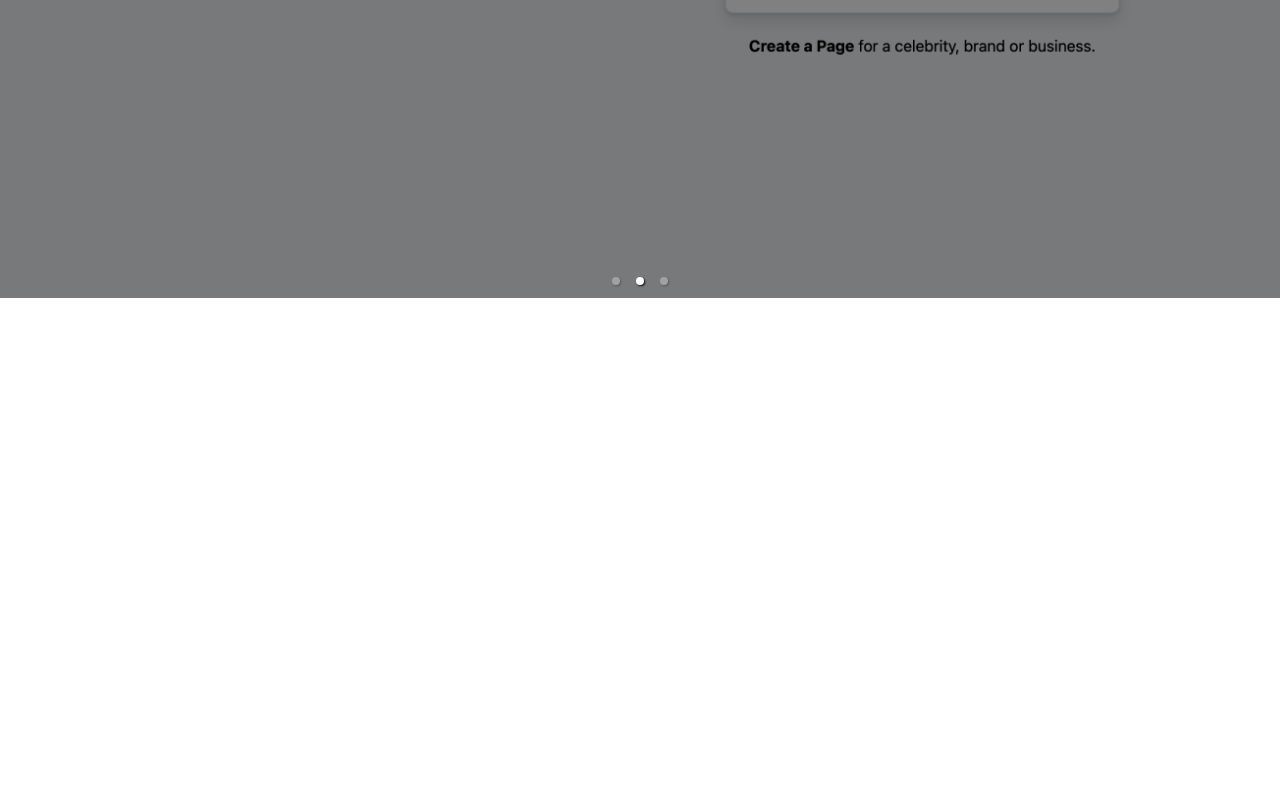
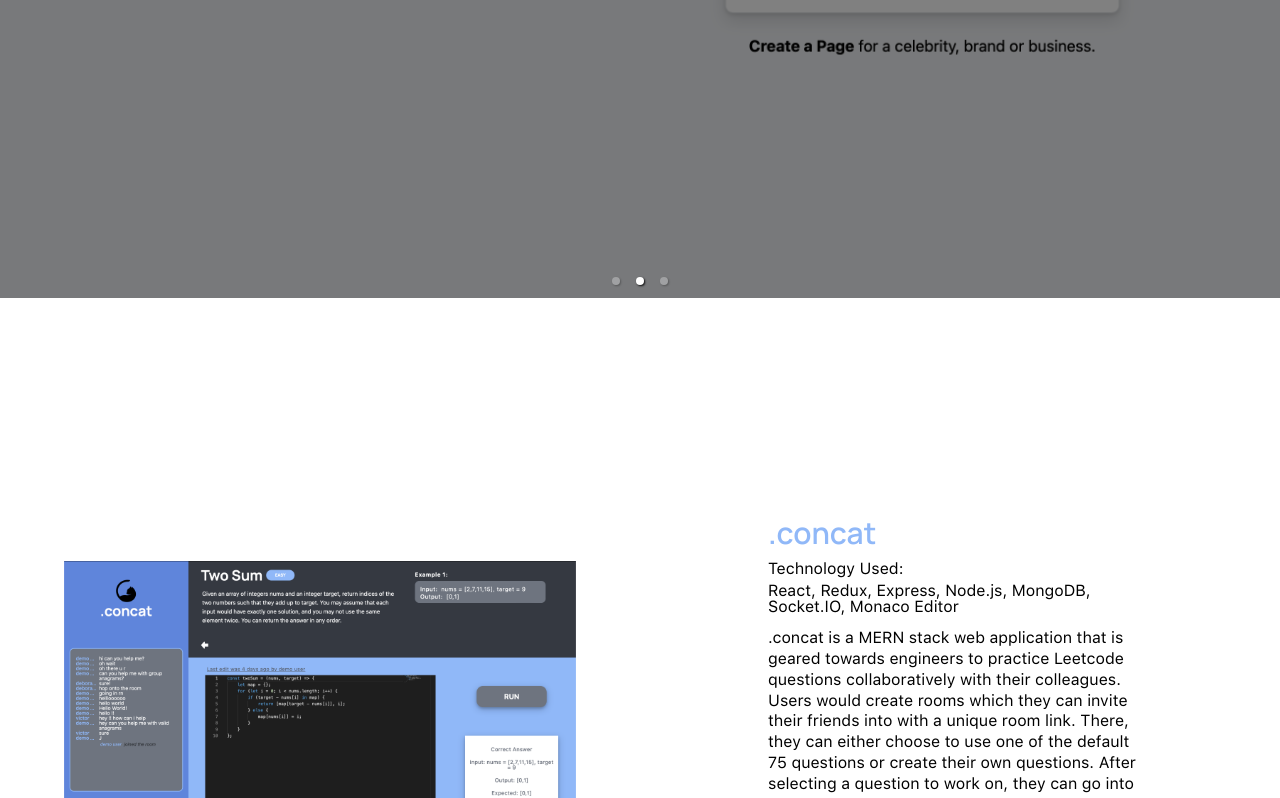
Before and after one commit to jzhou45/jzhou45.github.io, a React (Create React App) app: page / in a window 1280 px wide. Shown: the part 502-1300 px from the top of the page. Before the commit the page ends 800 px from the top, so only its background shows below. Built offline with nearby package versions, Linux system fonts and the light colour scheme; grey boxes are pictures that could not be loaded.

Commit message:
add concat page

```diff
--- a/src/App.js
+++ b/src/App.js
@@ -1,11 +1,15 @@
 import Navbar from "./components/navbar";
 import Home from "./components/home";
+import Concat from "./components/concat";
 
 function App() {
   return (
     <div className="App">
       <Navbar/>
-      <Home/>
+      <div className="components">
+        <Home/>
+        <Concat/>
+      </div>
     </div>
   );
 }
--- /dev/null
+++ b/src/components/concat.jsx
@@ -0,0 +1,42 @@
+import React from "react";
+import concat from "../images/concat.png";
+import "../stylesheets/concat.css";
+
+const Concat = () => {
+    return(
+        <div id="concat">
+            <div>
+                <img src={concat} alt="concat" />
+            </div>
+
+            <div className="concat-about">
+                <div>
+                    <h1>.concat</h1>
+
+                    <div className="concat-tech">
+                        <span>Technology Used:</span>
+                        <span>
+                            React, Redux, Express, Node.js, MongoDB, Socket.IO,
+                            Monaco Editor
+                        </span>
+                    </div>
+
+                    <p>
+                    .concat is a MERN stack web application that is geared
+                    towards engineers to practice Leetcode questions
+                    collaboratively with their colleagues. Users
+                    would create rooms which they can invite their friends into
+                    with a unique room link. There, they can either choose to use
+                    one of the default 75 questions or create their own questions.
+                    After selecting a question to work on, they can go into the
+                    problem's room where there will be live chat functionality
+                    that allows for easy communication as well as live share of
+                    IDE to make it easy to work together.
+                    </p>
+                </div>
+            </div>
+        </div>
+    )
+};
+
+export default Concat
--- a/src/components/home.jsx
+++ b/src/components/home.jsx
@@ -55,7 +55,7 @@ const Home = () => {
     });
 
     return(
-        <div className="home">
+        <div id="home">
             <Carousel
                 infiniteLoop
                 autoPlay
--- a/src/components/navbar.jsx
+++ b/src/components/navbar.jsx
@@ -2,10 +2,23 @@ import React from "react";
 import "../stylesheets/navbar.css";
 
 const Navbar = () => {
+    const scrollToComponent = componentId => {
+        document.getElementById(componentId).scrollIntoView({
+            behavior: "smooth"
+        });
+    };
+
+    const scrollToTop = () => {
+        window.scrollTo({
+            top: 0,
+            behavior: 'smooth'
+        });
+    };
+
     return(
         <nav className="navbar">
-            <span>Home</span>
-            <span>.concat</span>
+            <span onClick={scrollToTop}>Home</span>
+            <span onClick={() => scrollToComponent("concat")}>.concat</span>
             <span>Metabook</span>
             <span>Olympus Card-Jitsu</span>
             <span>Visualizing NYPD Arrest Data</span>
--- /dev/null
+++ b/src/stylesheets/concat.css
@@ -0,0 +1,47 @@
+@font-face {
+    font-family: "Manrope Semibold";
+    src: url("../fonts/Manrope-SemiBold.ttf");
+}
+
+#concat{
+    width: 100vw;
+    height: 100vh;
+    display: flex;
+}
+
+#concat > :first-child, .concat-about{
+    height: 100%;
+    width: 50%;
+    display: flex;
+    justify-content: center;
+    align-items: center;
+}
+
+#concat img{
+    max-width: 80%;
+    max-height: 80%;
+}
+
+.concat-about > div{
+    width: 60%;
+}
+
+.concat-about h1{
+    font-family: "Manrope Semibold";
+    font-size: 30px;
+    color: #90B8F8;
+}
+
+.concat-tech{
+    margin: 10px 0;
+    display: flex;
+    flex-direction: column;
+}
+
+.concat-tech span{
+    margin: 3px 0;
+}
+
+.concat-about p{
+    line-height: 1.3;
+}
--- a/src/stylesheets/home.css
+++ b/src/stylesheets/home.css
@@ -3,19 +3,9 @@
     src: url(../fonts/San_Francisco_Bold.otf);
 }
 
-.home{
+#home, .home-carousel, .home-carousel div{
     height: calc(100vh - 44px);
     width: 100vw;
-}
-
-.home-carousel{
-    height: calc(100vh - 44px);
-    width: 100%;
-}
-
-.home-carousel div{
-    height: calc(100vh - 44px);
-    width: 100%;
 }
 
 .home-carousel img{
--- a/src/stylesheets/navbar.css
+++ b/src/stylesheets/navbar.css
@@ -1,7 +1,7 @@
 .navbar{
     width: 100vw;
     height: 44px;
-    display: sticky;
+    position: sticky;
     background-color: rgba(0,0,0,.8);
     color: #f5f5f7;
     display: flex;
@@ -9,6 +9,8 @@
     align-items: center;
     font-size: 12px;
     top: 0;
+    overflow: hidden;
+    z-index: 3;
 }
 
 .navbar span{
--- a/src/stylesheets/style.css
+++ b/src/stylesheets/style.css
@@ -6,3 +6,8 @@
 body{
     font-family: "San Francisco";
 }
+
+.components{
+    display: flex;
+    flex-direction: column;
+}
```
Also changed, not shown: src/fonts/Manrope-SemiBold.ttf (added).
